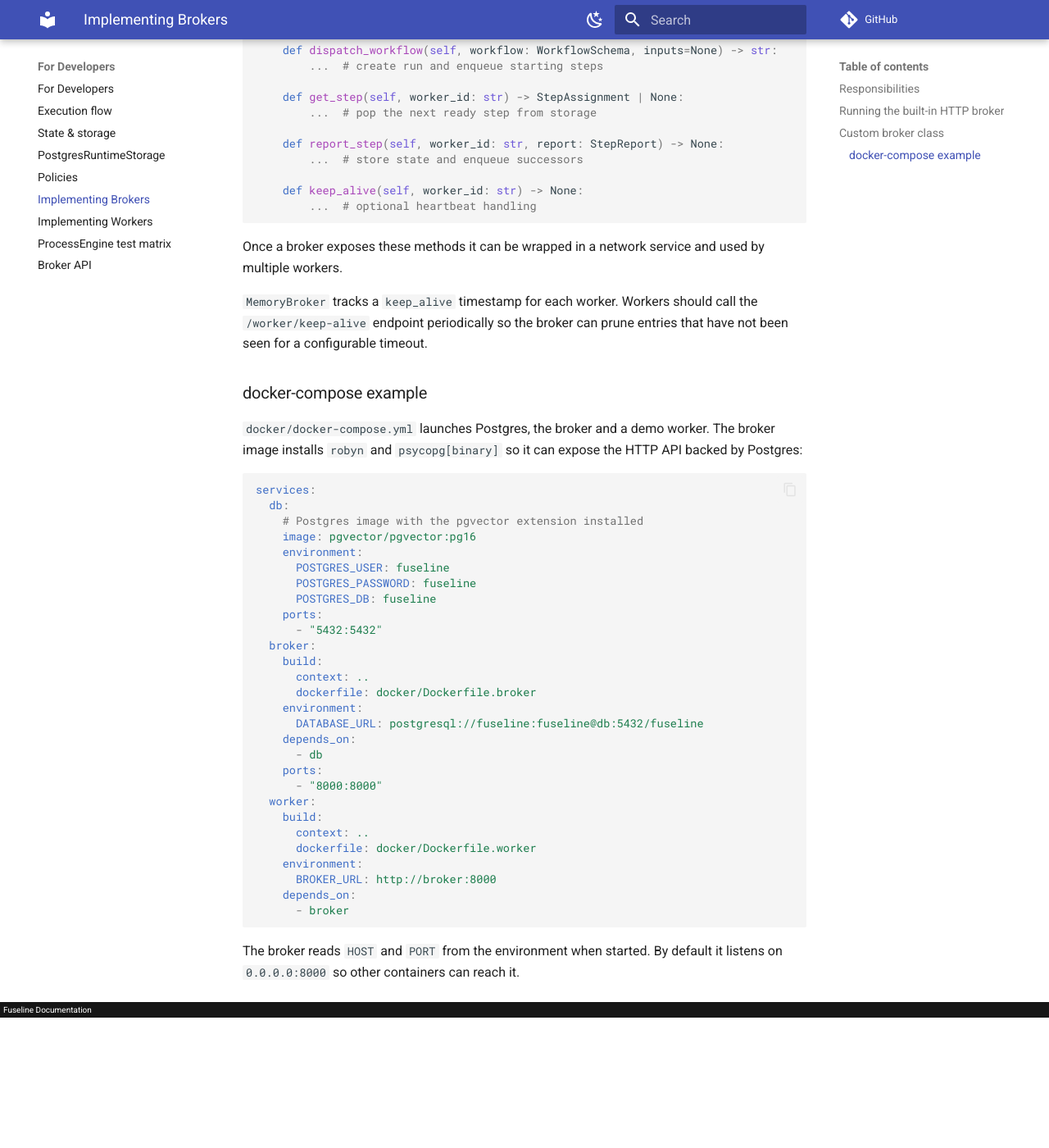
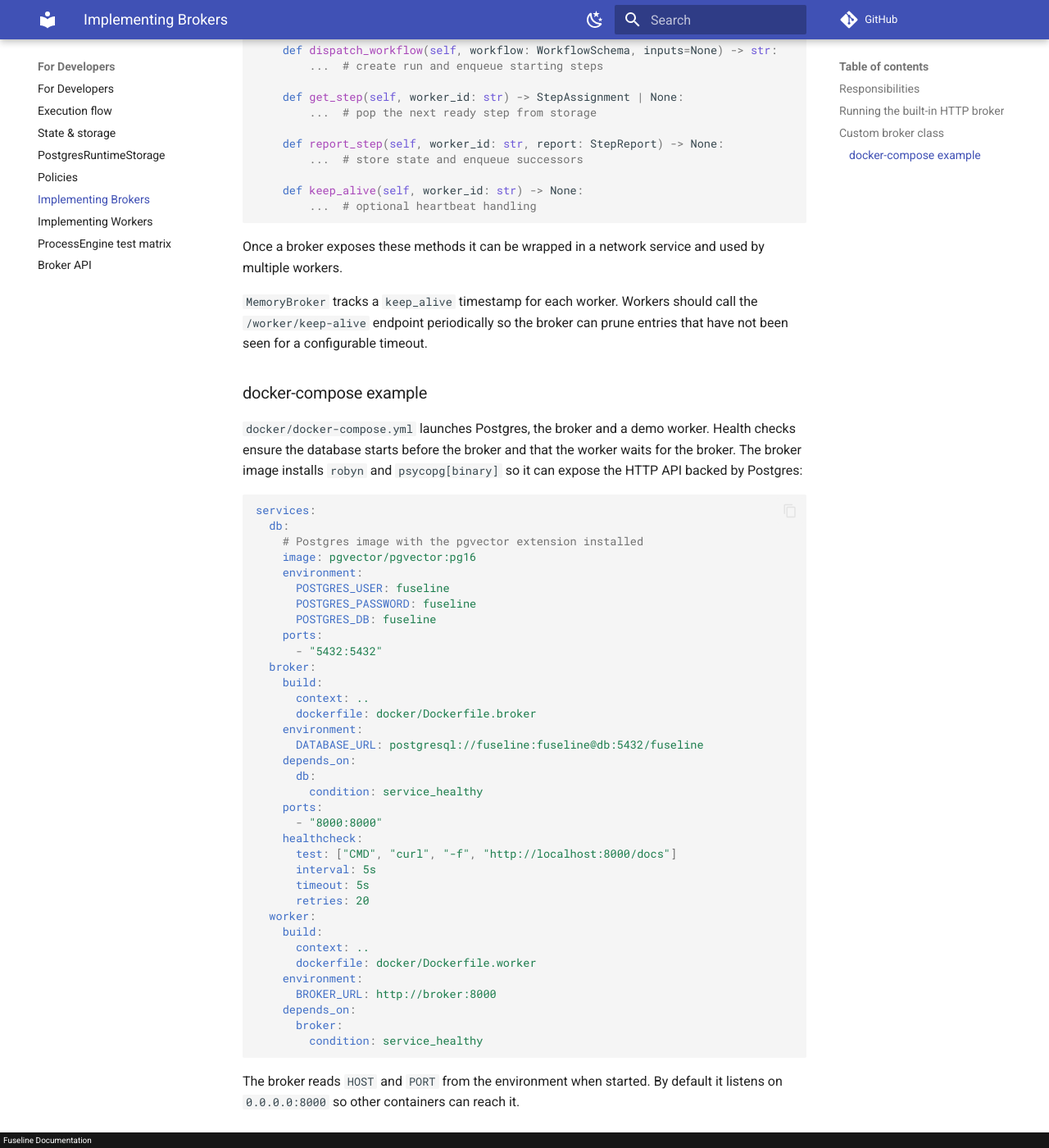
Before and after one commit to jsam/fuseline, an MkDocs documentation site: the page built from docs/for-developers/brokers.md, in a window 1280 px wide and 1400 px high, scrolled down 1377 px. Shown: the whole window at 82% size. Built offline with MkDocs 1.6.1 and Material for MkDocs 9.7.7, drawn with Linux system fonts in a browser that asks for light colours; comment, search, counter and statistics services are not loaded; before the commit the page ends 2618 px from its top, so only the background shows below that.

Commit message:
improve docker startup

````diff
--- a/docs/for-developers/brokers.md
+++ b/docs/for-developers/brokers.md
@@ -84,8 +84,9 @@ timeout.
 ### docker-compose example
 
 ``docker/docker-compose.yml`` launches Postgres, the broker and a demo
-worker. The broker image installs ``robyn`` and ``psycopg[binary]`` so it
-can expose the HTTP API backed by Postgres:
+worker. Health checks ensure the database starts before the broker and that
+the worker waits for the broker. The broker image installs ``robyn`` and
+``psycopg[binary]`` so it can expose the HTTP API backed by Postgres:
 
 ```yaml
 services:
@@ -105,9 +106,15 @@ services:
     environment:
       DATABASE_URL: postgresql://fuseline:fuseline@db:5432/fuseline
     depends_on:
-      - db
+      db:
+        condition: service_healthy
     ports:
       - "8000:8000"
+    healthcheck:
+      test: ["CMD", "curl", "-f", "http://localhost:8000/docs"]
+      interval: 5s
+      timeout: 5s
+      retries: 20
   worker:
     build:
       context: ..
@@ -115,7 +122,8 @@ services:
     environment:
       BROKER_URL: http://broker:8000
     depends_on:
-      - broker
+      broker:
+        condition: service_healthy
 ```
 
 The broker reads ``HOST`` and ``PORT`` from the environment when started.
````
Also changed, not shown: docker/README.md (+2 -1 lines), docs/getting-started/docker.md (+2 -1 lines), 1 other file.
